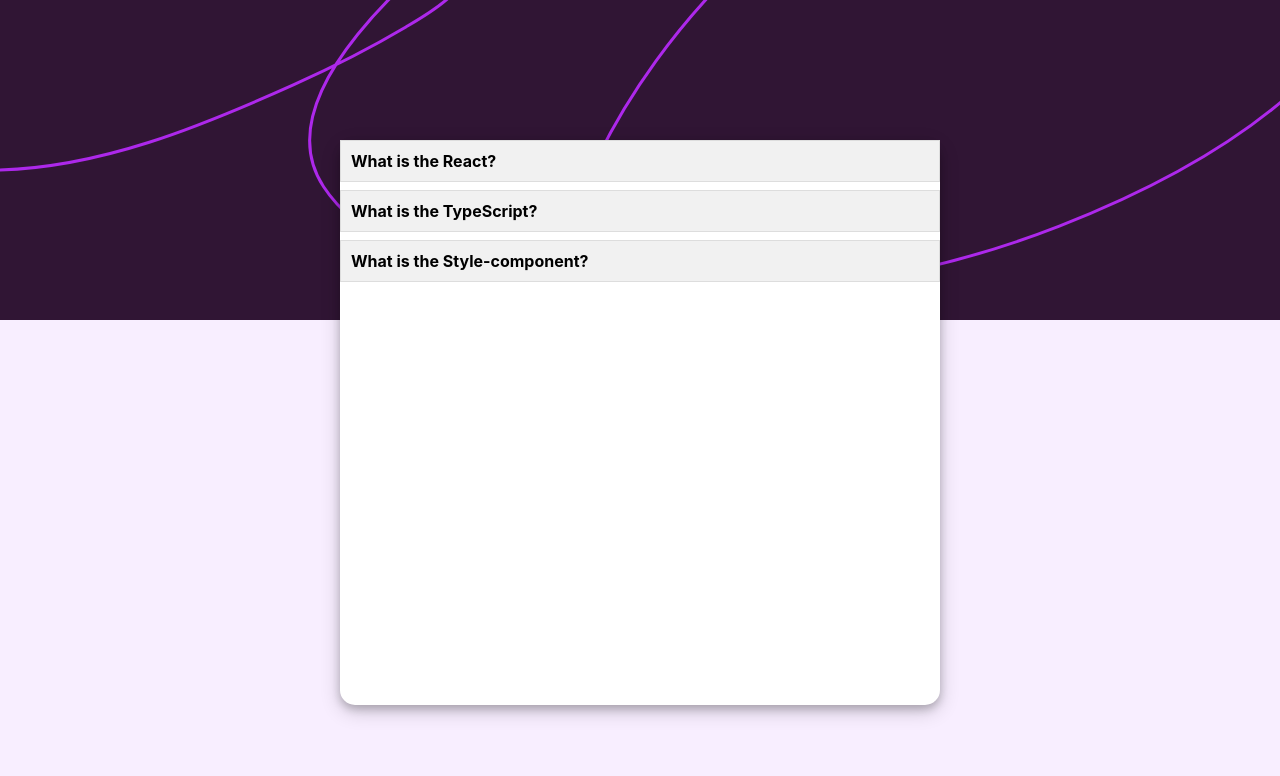
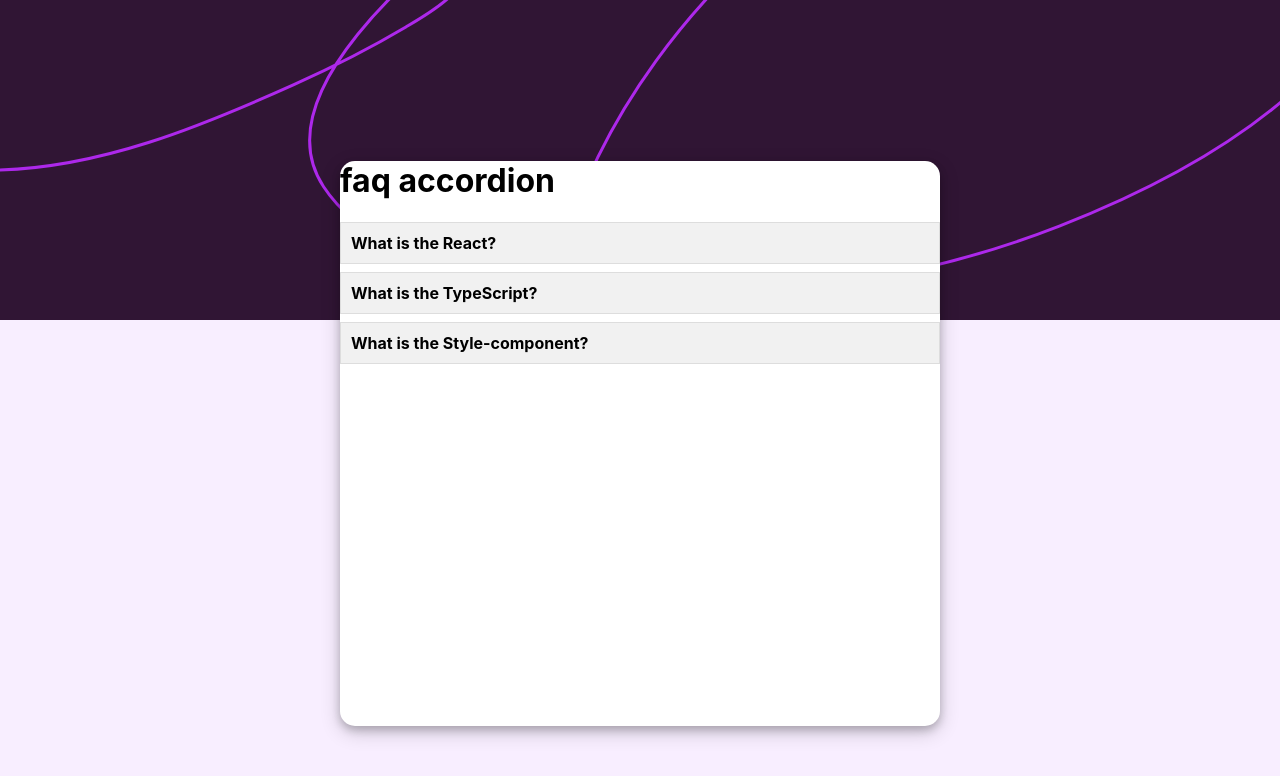
Before and after one commit to PiriyaLapa/faq-accordion, a React (Create React App) app: page / in a window 1280 px wide. Shown: the top 776 px of the page. Built offline with nearby package versions, Linux system fonts and the light colour scheme.

Commit message:
update functoni

```diff
--- a/src/components/AccordionCard.tsx
+++ b/src/components/AccordionCard.tsx
@@ -28,18 +28,16 @@ const AccordionContent = styled.div<{ isOpen: boolean }>`
   display: ${({ isOpen }: { isOpen: boolean }) => (isOpen ? "block" : "none")};
 `;
 
-const Panel = styled.div`
-  position: relative;
-  top: 100px;
+const PanelContainer = styled.div`
   width: 100%;
   height: auto;
-  background-color: red;
+  border-radius: 15px;
+
 `;
 
 interface AccordionProps {
   items: FAQItem[];
 }
-
 
 export class AccordionCard extends Component<
   AccordionProps,
@@ -63,7 +61,8 @@ export class AccordionCard extends Component<
     const { openIndex } = this.state;
     return (
       <AccordionContainer>
-        <div>
+        <PanelContainer>
+          <h1>faq accordion</h1>
           {items.map((item, index) => (
             <AccordionItem key={index}>
               <AccordionHeader onClick={() => this.toggleAccordion(index)}>
@@ -74,7 +73,7 @@ export class AccordionCard extends Component<
               </AccordionContent>
             </AccordionItem>
           ))}
-        </div>
+        </PanelContainer>
       </AccordionContainer>
     );
   }
--- a/src/components/StyleComponents.tsx
+++ b/src/components/StyleComponents.tsx
@@ -2,7 +2,7 @@ import styled from "styled-components";
 
 export const Container = styled.div`
   /* width: 1440px; */
-  width:100%;
+  width: 100%;
   height: 900px;
   background-color: #f8eeff;
   margin: 0 auto;
@@ -15,4 +15,10 @@ export const Container = styled.div`
 export const Header = styled(Container)`
   height: 320px;
   background-color: #301534;
+
+  *{
+    margin:0 auto;
+    position:absolute
+
+  }
 `;
```
